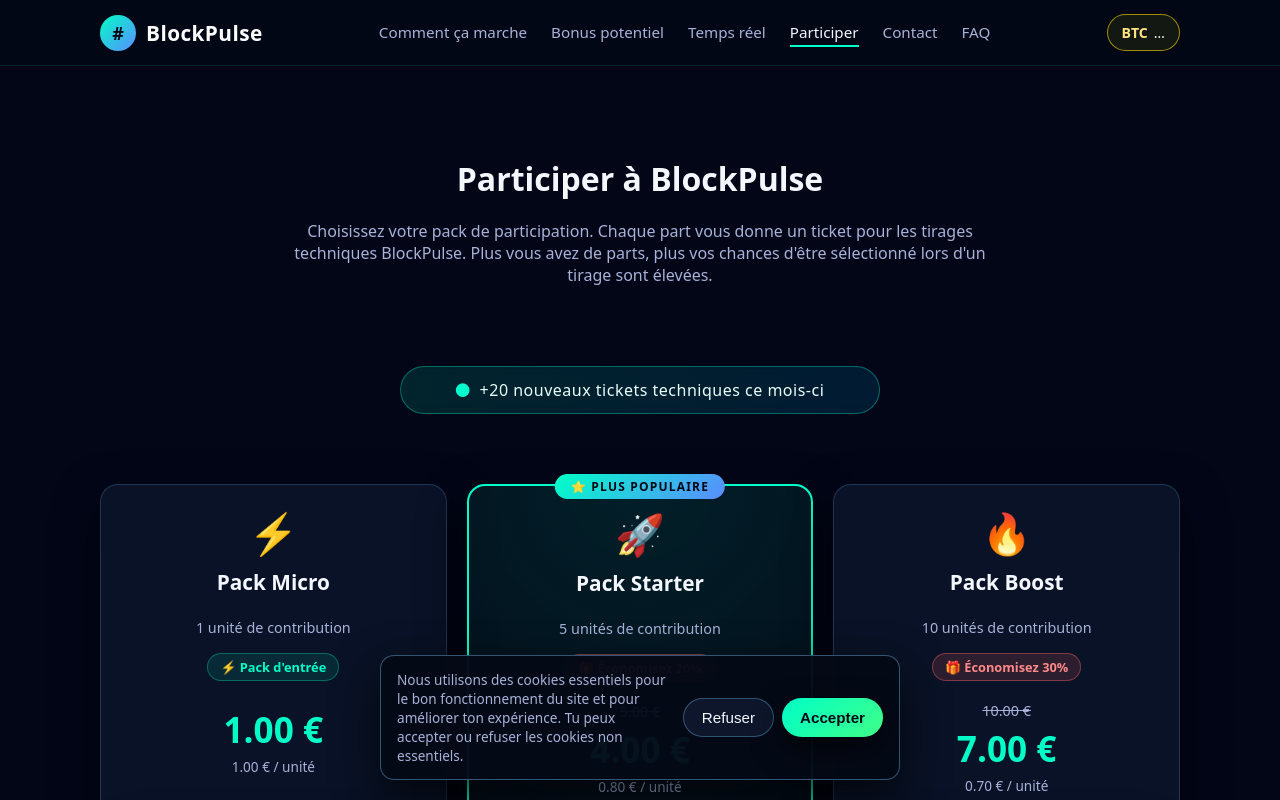
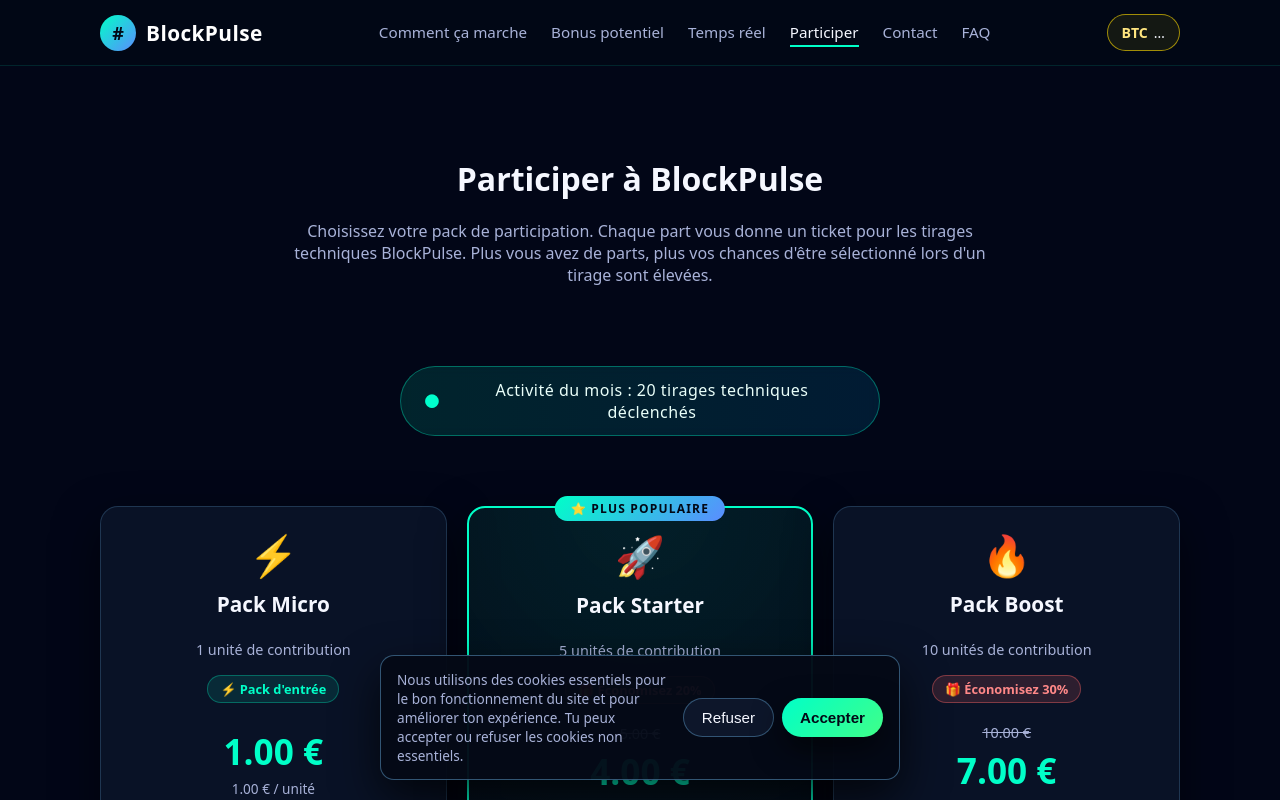
Before and after one commit to cdevl3749/blockpulse-coming-soon, a React (Vite) app: page /participer in a window 1280 px wide. Shown: the top 800 px of the page. Built offline with nearby package versions, Linux system fonts and the light colour scheme; no server answers.

Commit message:
modif tirage bonnus

```diff
--- a/src/components/sections/Participation.jsx
+++ b/src/components/sections/Participation.jsx
@@ -125,10 +125,9 @@ export default function Participation() {
         <div className="bp-ticket-banner">
           <span className="bp-ticket-icon">⬤</span>
           <span className="bp-ticket-text">
-            +20 nouveaux tickets techniques ce mois-ci
+            Activité du mois : 20 tirages techniques déclenchés
           </span>
         </div>
-
 
         {/* Grille des packs standards */}
         <div
```
